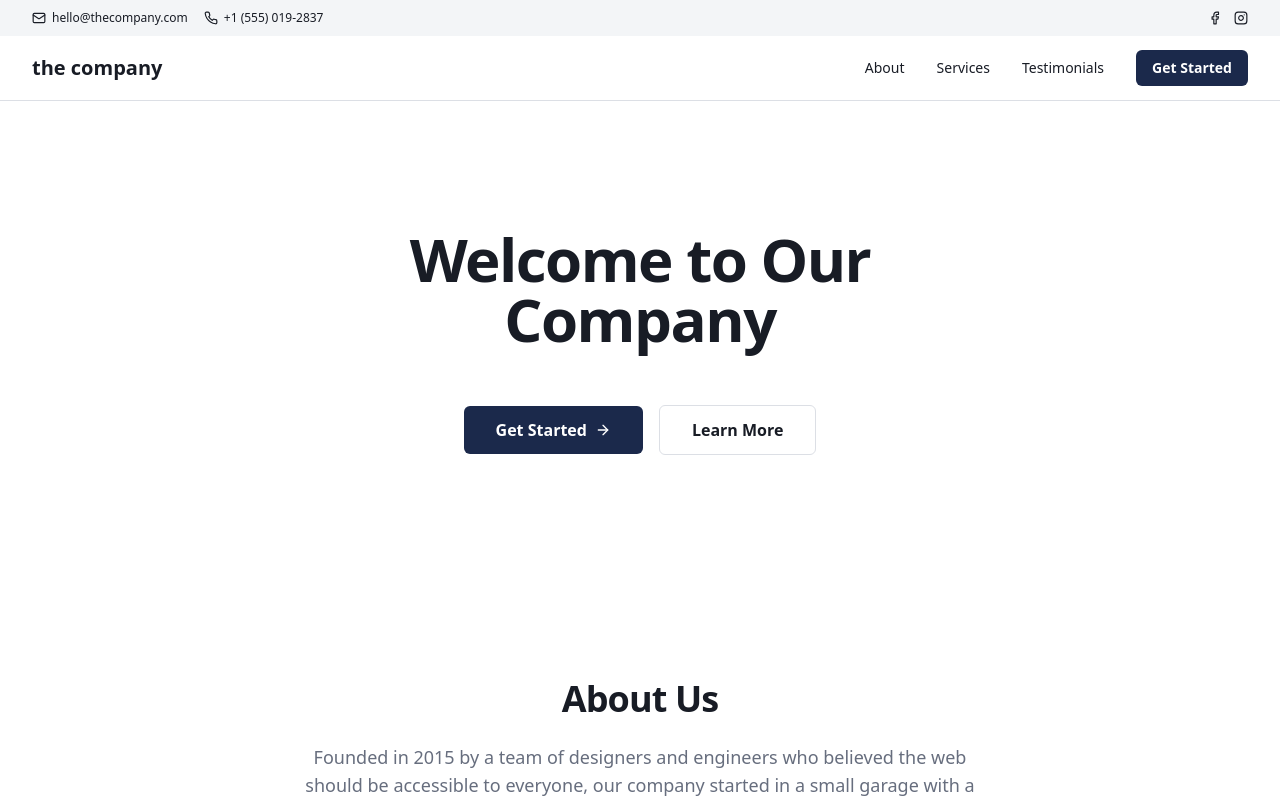
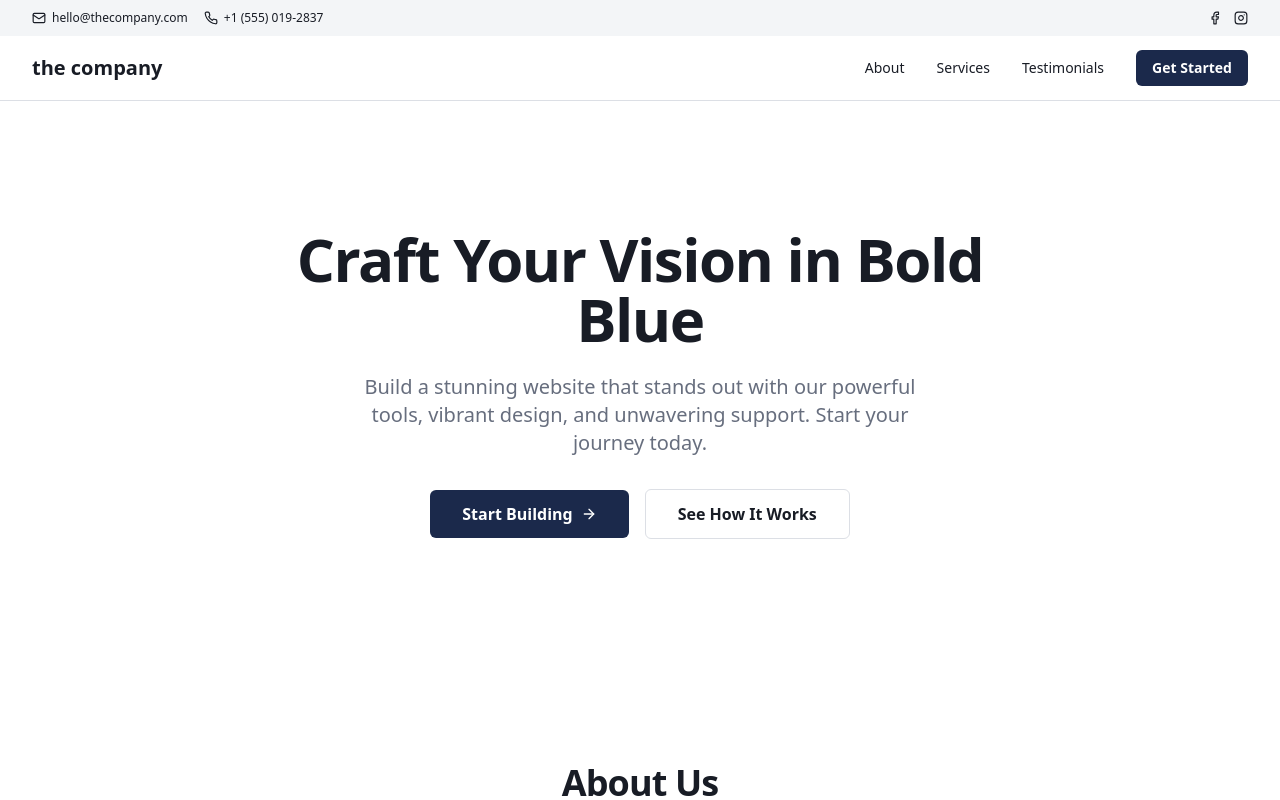
Before and after one commit to Empirial/landing-website-470271, a React (Vite) app: page / in a window 1280 px wide. Shown: the top 800 px of the page. Built offline with nearby package versions, Linux system fonts and the light colour scheme.

Commit message:
Sync: batched edits

```diff
--- a/src/components/Footer.tsx
+++ b/src/components/Footer.tsx
@@ -9,10 +9,10 @@ export default function Footer() {
             Ready to get started?
           </h2>
           <a
-            href={`#services`}
+            href={`#about`}
             className="shrink-0 rounded-md bg-background px-6 py-3 text-sm font-semibold text-foreground transition-opacity hover:opacity-90"
           >
-            Services
+            About
           </a>
         </div>
       </div>
@@ -21,7 +21,7 @@ export default function Footer() {
         <div className="grid grid-cols-1 gap-10 sm:grid-cols-3">
           <div>
             <span className="text-xl font-bold tracking-tight">
-              the company
+              BlueRed Studio
             </span>
             <p className="mt-3 max-w-xs text-sm text-muted-foreground">
               Your trusted partner for innovative digital solutions.
@@ -36,18 +36,18 @@ export default function Footer() {
               <ul className="space-y-3">
                 <li>
                   <a
+                    href={`#services`}
+                    className="text-sm text-muted-foreground transition-colors hover:text-foreground"
+                  >
+                    Services
+                  </a>
+                </li>
+                <li>
+                  <a
                     href={`#contact`}
                     className="text-sm text-muted-foreground transition-colors hover:text-foreground"
                   >
                     Contact
-                  </a>
-                </li>
-                <li>
-                  <a
-                    href={`#about`}
-                    className="text-sm text-muted-foreground transition-colors hover:text-foreground"
-                  >
-                    About
                   </a>
                 </li>
               </ul>
@@ -62,10 +62,10 @@ export default function Footer() {
               <li className="flex items-start gap-2 text-sm text-muted-foreground">
                 <Mail className="mt-0.5 h-4 w-4 shrink-0" aria-hidden="true" />
                 <a
-                  href={`mailto:hello@thecompany.com`}
+                  href={`mailto:hello@blueredstudio.com`}
                   className="transition-colors hover:text-foreground"
                 >
-                  hello@thecompany.com
+                  hello@blueredstudio.com
                 </a>
               </li>
               <li className="flex items-start gap-2 text-sm text-muted-foreground">
@@ -87,7 +87,7 @@ export default function Footer() {
 
         <div className="mt-12 border-t border-border pt-6">
           <p className="text-sm text-muted-foreground">
-            © 2026 the company. All rights reserved.
+            © 2026 BlueRed Studio. All rights reserved.
           </p>
         </div>
       </div>
--- a/src/components/Hero.tsx
+++ b/src/components/Hero.tsx
@@ -5,24 +5,24 @@ export default function Hero() {
     <section className="bg-background">
       <div className="mx-auto flex max-w-3xl flex-col items-center px-4 py-20 text-center sm:py-28 lg:py-32">
         <h1 className="text-4xl font-bold tracking-tight text-foreground sm:text-5xl lg:text-6xl">
-          Welcome to Our Company
+          Craft Your Vision in Bold Blue
         </h1>
         <p className="mt-6 max-w-xl text-lg text-muted-foreground sm:text-xl">
-
+          Build a stunning website that stands out with our powerful tools, vibrant design, and unwavering support. Start your journey today.
         </p>
         <div className="mt-8 flex flex-col items-center gap-4 sm:flex-row">
           <a
             href="/get-started"
             className="inline-flex items-center justify-center gap-2 rounded-md bg-primary px-8 py-3 text-base font-semibold text-primary-foreground transition-colors hover:opacity-90"
           >
-            Get Started
+            Start Building
             <ArrowRight className="h-4 w-4" />
           </a>
           <a
             href="/learn-more"
             className="inline-flex items-center justify-center rounded-md border border-border bg-transparent px-8 py-3 text-base font-semibold text-foreground transition-colors hover:bg-accent hover:text-accent-foreground"
           >
-            Learn More
+            See How It Works
           </a>
         </div>
       </div>
```
